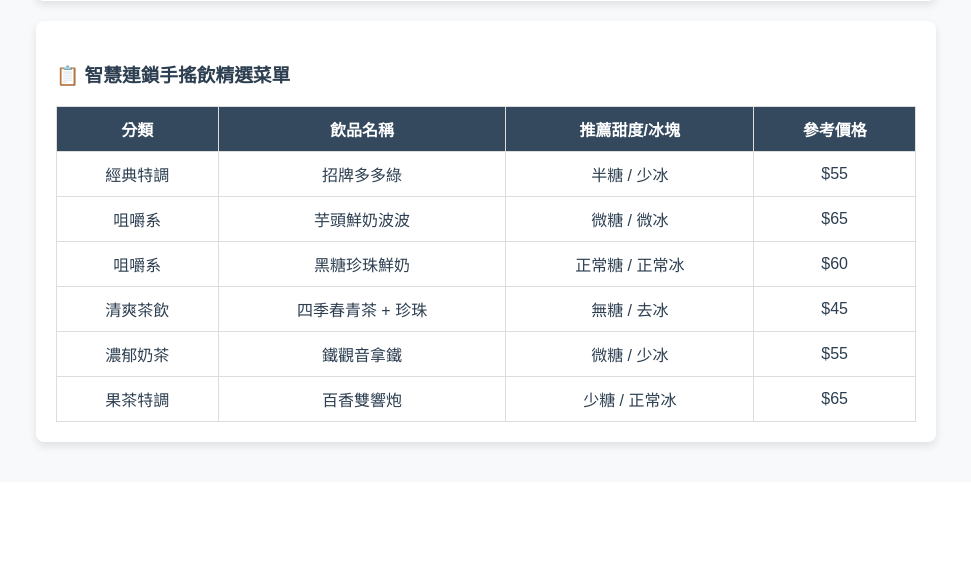
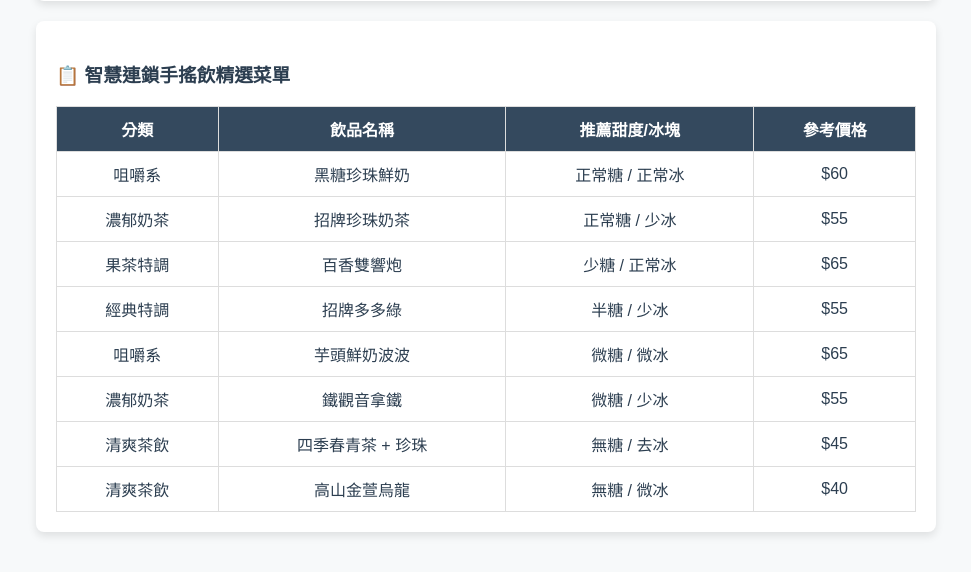
Before and after one commit to c115193201-lgtm/Repository-name, a Flask app: page / in a window 1280 px wide. Shown: the part 496-1068 px from the top of the page, without its empty margins (154-1125 px from the left). Before the commit the page ends 946 px from the top, so only its background shows below. Run offline with Flask 3, Linux system fonts and the light colour scheme; data comes from the database, SQL or seed files in the repository.

Commit message:
Update index.html

```diff
--- a/templates/index.html
+++ b/templates/index.html
@@ -118,6 +118,24 @@
                     <th>參考價格</th>
                 </tr>
                 <tr>
+                    <td>咀嚼系</td>
+                    <td>黑糖珍珠鮮奶</td>
+                    <td>正常糖 / 正常冰</td>
+                    <td>$60</td>
+                </tr>
+                <tr>
+                    <td>濃郁奶茶</td>
+                    <td>招牌珍珠奶茶</td>
+                    <td>正常糖 / 少冰</td>
+                    <td>$55</td>
+                </tr>
+                <tr>
+                    <td>果茶特調</td>
+                    <td>百香雙響炮</td>
+                    <td>少糖 / 正常冰</td>
+                    <td>$65</td>
+                </tr>
+                <tr>
                     <td>經典特調</td>
                     <td>招牌多多綠</td>
                     <td>半糖 / 少冰</td>
@@ -130,10 +148,10 @@
                     <td>$65</td>
                 </tr>
                 <tr>
-                    <td>咀嚼系</td>
-                    <td>黑糖珍珠鮮奶</td>
-                    <td>正常糖 / 正常冰</td>
-                    <td>$60</td>
+                    <td>濃郁奶茶</td>
+                    <td>鐵觀音拿鐵</td>
+                    <td>微糖 / 少冰</td>
+                    <td>$55</td>
                 </tr>
                 <tr>
                     <td>清爽茶飲</td>
@@ -142,16 +160,10 @@
                     <td>$45</td>
                 </tr>
                 <tr>
-                    <td>濃郁奶茶</td>
-                    <td>鐵觀音拿鐵</td>
-                    <td>微糖 / 少冰</td>
-                    <td>$55</td>
-                </tr>
-                <tr>
-                    <td>果茶特調</td>
-                    <td>百香雙響炮</td>
-                    <td>少糖 / 正常冰</td>
-                    <td>$65</td>
+                    <td>清爽茶飲</td>
+                    <td>高山金萱烏龍</td>
+                    <td>無糖 / 微冰</td>
+                    <td>$40</td>
                 </tr>
             </table>
         </div>
@@ -162,29 +174,42 @@
             const sweet = document.getElementById('sweetness').value;
             const ice = document.getElementById('ice').value;
 
-            // 建立「甜度+冰塊」對應專屬飲料的清單
+            // 涵蓋所有 5x5 = 25 種組合的完整對應表，確保絕不出現特製茶飲
             const drinkMap = {
                 "正常糖_正常冰": "黑糖珍珠鮮奶",
-                "正常糖_少冰": "經典珍珠奶茶",
+                "正常糖_少冰": "招牌珍珠奶茶",
+                "正常糖_微冰": "芝士奶蓋紅茶",
+                "正常糖_去冰": "芒果sago椰奶",
+                "正常糖_溫熱飲": "杏仁核桃奶",
+
+                "少糖_正常冰": "百香雙響炮",
+                "少糖_少冰": "冬瓜檸檬愛玉",
+                "少糖_微冰": "葡萄柚綠茶",
+                "少糖_去冰": "蜂蜜珍珠紅茶",
+                "少糖_溫熱飲": "薑汁桂圓紅棗茶",
+
+                "半糖_正常冰": "柳橙綠茶",
                 "半糖_少冰": "招牌多多綠",
-                "半糖_正常冰": "百香雙響炮",
+                "半糖_微冰": "檸檬梅子綠",
+                "半糖_去冰": "仙草凍鮮奶",
+                "半糖_溫熱飲": "黑糖薑母茶",
+
+                "微糖_正常冰": "鮮榨檸檬青茶",
+                "微糖_少冰": "鐵觀音拿鐵",
                 "微糖_微冰": "芋頭鮮奶波波",
-                "微糖_少冰": "鐵觀音拿鐵",
+                "微糖_去冰": "白桃烏龍茶",
+                "微糖_溫熱飲": "紅豆紫米鮮奶",
+
+                "無糖_正常冰": "阿里山高山茶",
+                "無糖_少冰": "紅茶拿鐵（無糖）",
+                "無糖_微冰": "高山金萱烏龍",
                 "無糖_去冰": "四季春青茶 + 珍珠",
-                "無糖_微冰": "高山金萱烏龍"
+                "無糖_溫熱飲": "溫醇麥茶"
             };
 
-            // 組合使用者的選項作為 Key (例如: "半糖_少冰")
             const key = `${sweet}_${ice}`;
+            // 如果真的找不到，直接從清單中抓一項具體的飲料，絕對不出現「特製特調茶飲」
+            const recommended = drinkMap[key] || "招牌珍珠奶茶";
 
-            // 尋找對應的飲料，如果沒有特別設定就給一個預設推薦
-            const recommended = drinkMap[key] || "特製特調茶飲";
-
-            // 將結果立刻顯示在畫面上
             const resultBox = document.getElementById('result');
-            resultBox.innerText = `🎉 針對「${sweet}、${ice}」，為您推薦專屬飲品：${recommended}！`;
-        }
-    </script>
-
-</body>
-</html>
+            resultBox.innerText = `🎉 針對「${sweet}、${ice}」，為您推薦專屬獨家飲
```
